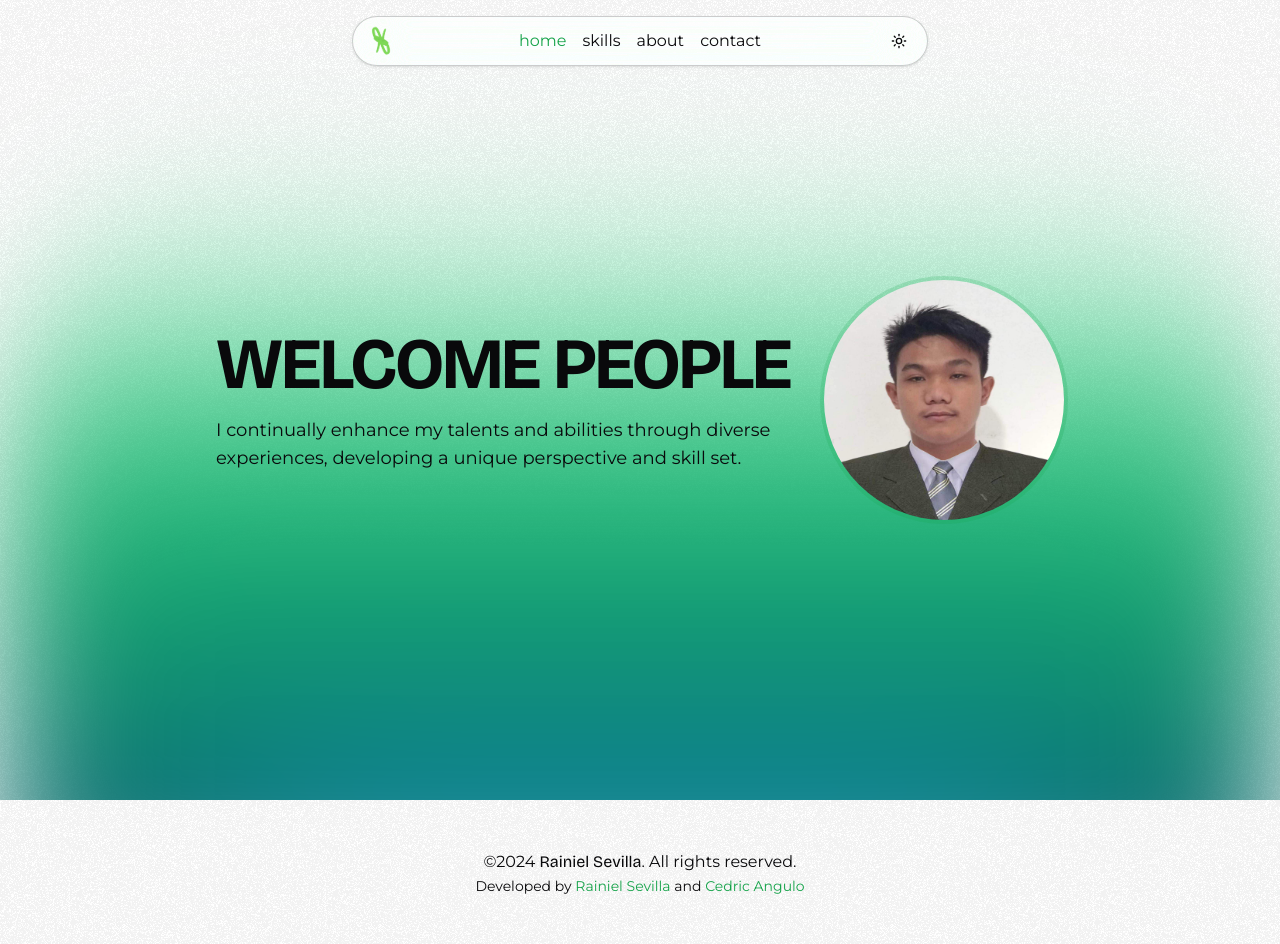
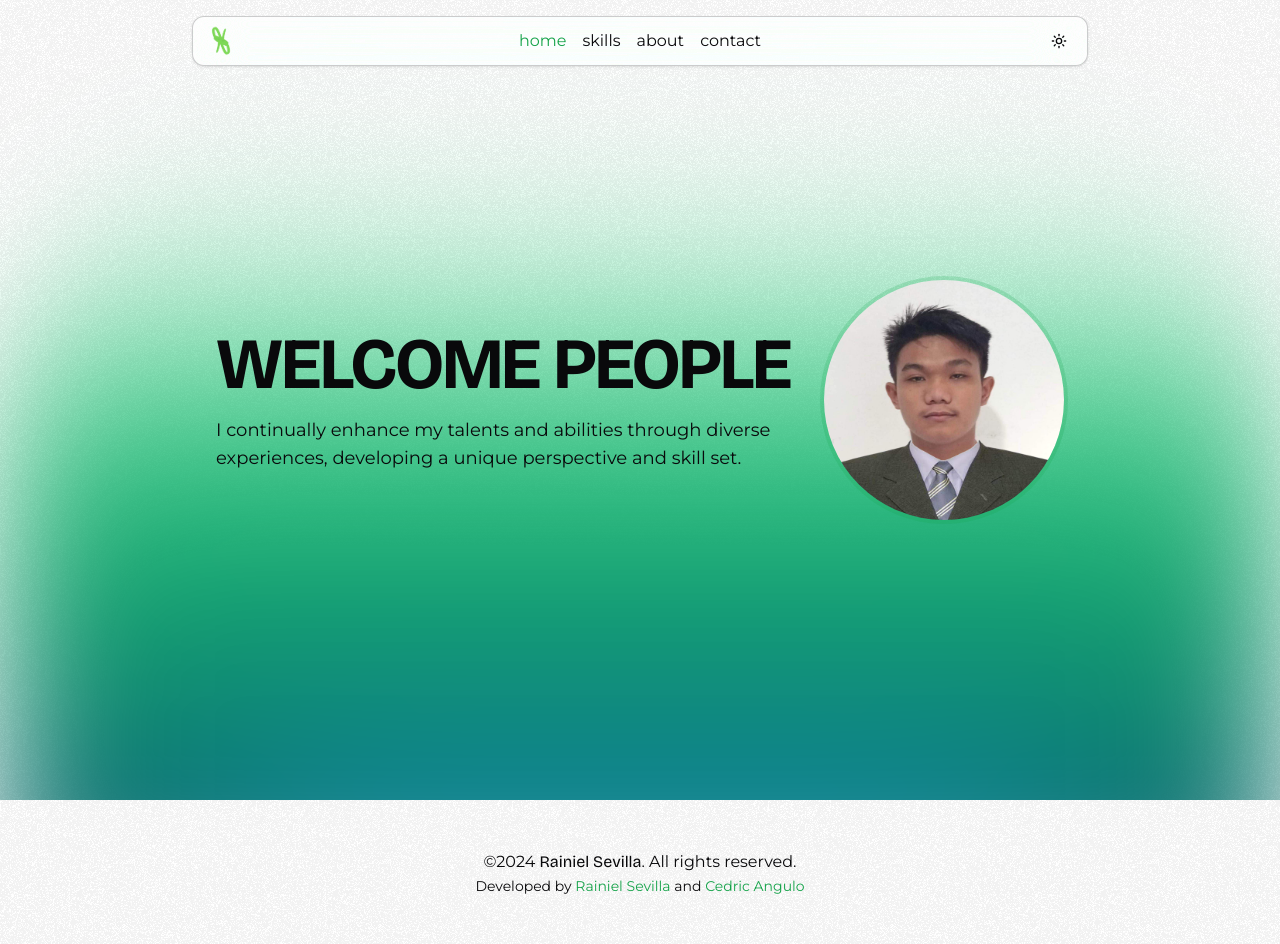
Before and after one commit to bryan308/personal-website, a Next.js app: page / in a window 1280 px wide. Built offline with nearby package versions, Linux system fonts and the light colour scheme.

Commit message:
feat: update FloatingNav styles and upgrade Next.js to version 14.2.20

```diff
--- a/components/shared/nav.jsx
+++ b/components/shared/nav.jsx
@@ -46,12 +46,12 @@ export default function FloatingNav() {
 	]
 
 	return (
-		<nav className="fixed top-4 left-1/2 transform -translate-x-1/2 z-50 w-[90%] max-w-xl transition-opacity duration-300">
+		<nav className="fixed top-4 left-1/2 w-[90%] max-w-4xl transition-opacity duration-300 transform -translate-x-1/2 z-50">
 			<div
 				className={cn(
 					"backdrop-saturate-[30] backdrop-blur-[24px]",
 					"bg-white/80 dark:bg-[#0a0a0a]/80",
-					"rounded-full shadow border border-foreground/20"
+					"rounded-xl shadow border border-foreground/20"
 				)}
 			>
 				<div className="container mx-auto px-3 py-2">
--- a/package.json
+++ b/package.json
@@ -17,7 +17,7 @@
     "lenis": "^1.1.16",
     "lucide-react": "^0.452.0",
     "motion": "^11.11.15",
-    "next": "^14.2.17",
+    "next": "^14.2.20",
     "next-themes": "^0.3.0",
     "react": "^18",
     "react-dom": "^18",
```
Also changed, not shown: 1 other file (tests, documents, lock files or other folders).
